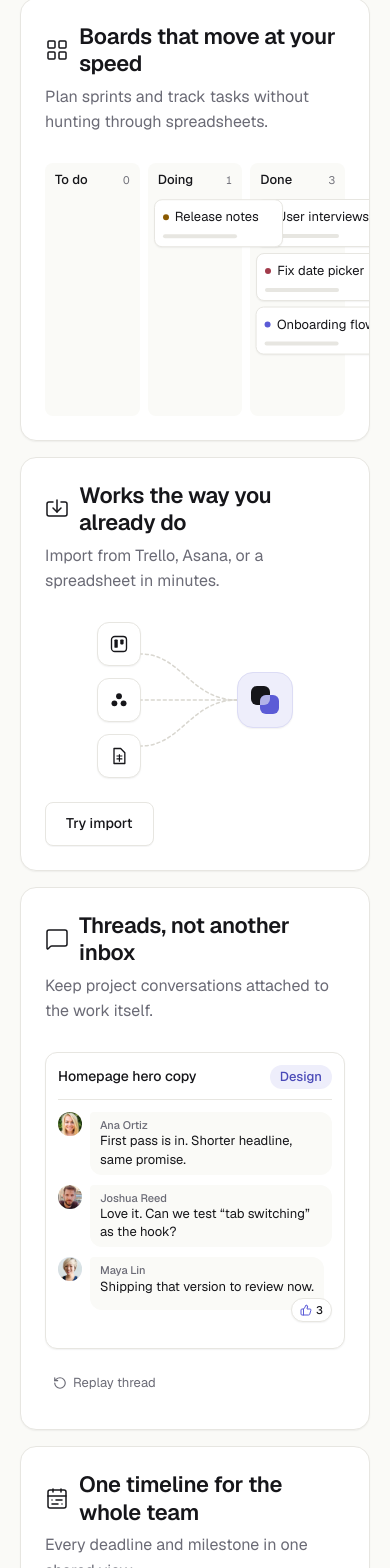
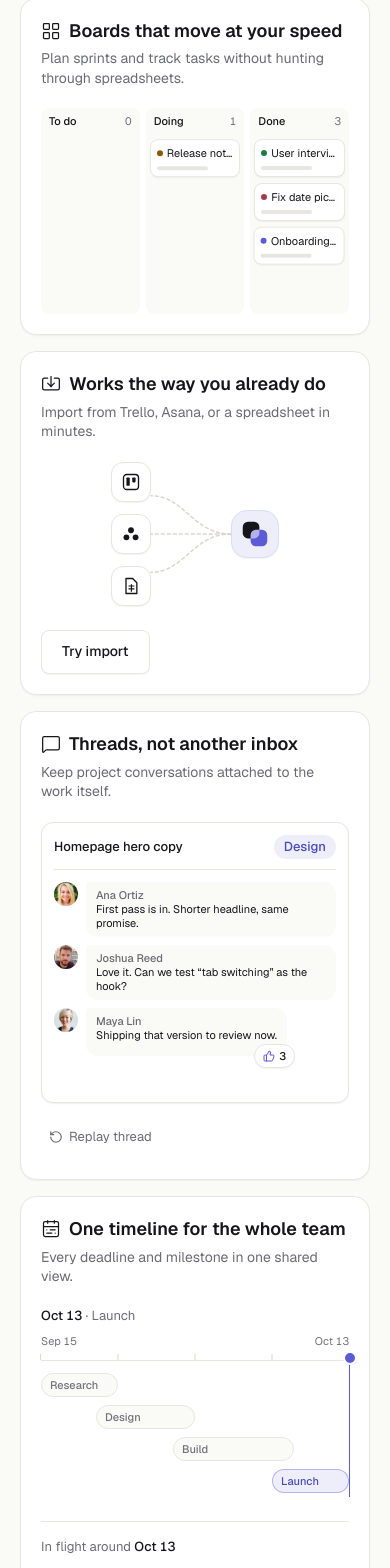
Before and after one commit to kcritesh/novi, a Next.js app: page / in a window 390 px wide. Shown: the part 2074-3642 px from the top of the page. Built offline with nearby package versions, Linux system fonts and the light colour scheme.

Commit message:
feat(features): adjust FeatureCard padding and update icon size for improved layout

```diff
--- a/src/components/demos/board-shuffle-demo.tsx
+++ b/src/components/demos/board-shuffle-demo.tsx
@@ -54,17 +54,17 @@ export function BoardShuffleDemo() {
       aria-hidden
       onPointerEnter={() => setPaused(true)}
       onPointerLeave={() => setPaused(false)}
-      className="grid grid-cols-3 gap-2"
+      className="grid grid-cols-3 gap-1.5 sm:gap-2"
     >
       <LayoutGroup>
         {features.boards.columns.map((title, index) => (
-          <div key={title} className="flex flex-col gap-1.5 rounded-control bg-paper p-1.5">
+          <div key={title} className="flex min-w-0 flex-col gap-1.5 rounded-control bg-paper p-1 sm:p-1.5">
             <div className="flex items-center justify-between px-1 pt-0.5 pb-1">
-              <span className="text-caption font-medium text-ink">{title}</span>
+              <span className="truncate text-micro font-medium text-ink sm:text-caption">{title}</span>
               <span className="text-micro text-subtle tabular-nums">{columns[index].length}</span>
             </div>
             {/* Invisible stack of every card shares the grid cell so columns reserve full-board height and never grow mid-shuffle. */}
-            <div className="grid">
+            <div className="grid grid-cols-[minmax(0,1fr)]">
               <div className="invisible col-start-1 row-start-1 flex flex-col gap-1.5">
                 {features.boards.cards.map((card) => (
                   <BoardCard key={card.id} card={card} />
@@ -87,12 +87,12 @@ export function BoardShuffleDemo() {
 
 function BoardCard({ card }: { card: (typeof features.boards.cards)[number] }) {
   return (
-    <div className="rounded-control border border-hairline bg-surface px-2 py-2 shadow-card">
-      <div className="flex items-center gap-1.5">
+    <div className="rounded-control border border-hairline bg-surface px-1.5 py-1.5 shadow-card sm:px-2 sm:py-2">
+      <div className="flex min-w-0 items-center gap-1 sm:gap-1.5">
         <span className={cn("size-1.5 shrink-0 rounded-full", toneDot[card.tone])} />
-        <span className="truncate text-caption text-ink">{card.title}</span>
+        <span className="truncate text-micro text-ink sm:text-caption">{card.title}</span>
       </div>
-      <span className="mt-2 block h-1 w-2/3 rounded-full bg-hairline" />
+      <span className="mt-1.5 block h-1 w-2/3 sm:mt-2 rounded-full bg-hairline" />
     </div>
   );
 }
--- a/src/components/demos/import-demo.tsx
+++ b/src/components/demos/import-demo.tsx
@@ -21,14 +21,14 @@ export function ImportDemo() {
             return (
               <span
                 key={source.id}
-                className="flex size-11 items-center justify-center rounded-card border border-hairline bg-surface text-ink shadow-card"
+                className="flex size-10 items-center sm:size-11 justify-center rounded-card border border-hairline bg-surface text-ink shadow-card"
               >
                 <Glyph className="size-5" />
               </span>
             );
           })}
         </div>
-        <svg viewBox="0 0 96 120" className="h-38 w-24 shrink-0 overflow-visible" fill="none">
+        <svg viewBox="0 0 96 120" className="h-36 w-20 shrink-0 sm:h-38 sm:w-24 overflow-visible" fill="none">
           {connectors.map((d) => (
             <path
               key={d}
@@ -41,8 +41,8 @@ export function ImportDemo() {
             />
           ))}
         </svg>
-        <span className="flex size-14 items-center justify-center rounded-panel border border-accent-line bg-accent-tint shadow-card">
-          <LogoMark className="size-8" />
+        <span className="flex size-12 items-center justify-center rounded-panel sm:size-14 border border-accent-line bg-accent-tint shadow-card">
+          <LogoMark className="size-7 sm:size-8" />
         </span>
       </div>
 
--- a/src/components/demos/thread-demo.tsx
+++ b/src/components/demos/thread-demo.tsx
@@ -65,11 +65,11 @@ export function ThreadDemo() {
     <div ref={ref} className="relative">
       <div className="rounded-card border border-hairline bg-surface p-3 shadow-card" aria-hidden>
         <div className="flex items-center justify-between gap-2 border-b border-hairline pb-2.5">
-          <span className="text-label font-medium text-ink">{task.title}</span>
+          <span className="truncate text-caption font-medium text-ink sm:text-label">{task.title}</span>
           <Pill tone={task.tag.tone}>{task.tag.label}</Pill>
         </div>
 
-        <ul className="mt-3 flex min-h-56 flex-col gap-2.5">
+        <ul className="mt-3 flex min-h-52 flex-col gap-2 sm:min-h-56 sm:gap-2.5">
           <AnimatePresence initial={false}>
             {messages.slice(0, view.shown).map((message, index) => {
               const isLatest = index === view.shown - 1;
@@ -90,7 +90,7 @@ export function ThreadDemo() {
                     )}
                   >
                     <p className="text-micro font-medium text-muted">{message.author.name}</p>
-                    <p className="text-caption text-ink">{text}</p>
+                    <p className="text-micro text-ink sm:text-caption">{text}</p>
                     {index === messages.length - 1 && (
                       <AnimatePresence>
                         {view.reacted && (
--- a/src/components/demos/timeline-demo.tsx
+++ b/src/components/demos/timeline-demo.tsx
@@ -140,10 +140,10 @@ export function TimelineDemo() {
           {milestones.map((milestone) => {
             const on = day >= milestone.from && day <= milestone.to;
             return (
-              <li key={milestone.label} className="relative h-7">
+              <li key={milestone.label} className="relative h-6 sm:h-7">
                 <span
                   className={cn(
-                    "absolute inset-y-0 flex items-center rounded-full border px-2.5 text-caption font-medium whitespace-nowrap transition-colors duration-base",
+                    "absolute inset-y-0 flex items-center overflow-hidden rounded-full border px-2 text-micro font-medium whitespace-nowrap sm:px-2.5 sm:text-caption transition-colors duration-base",
                     on ? barTone[milestone.tone].on : barTone[milestone.tone].off,
                   )}
                   style={{
@@ -213,15 +213,15 @@ export function TimelineDemo() {
                 animate={{ opacity: 1, y: 0 }}
                 exit={{ opacity: 0, scale: 0.96 }}
                 transition={spring.soft}
-                className="flex items-center gap-3 rounded-card border border-hairline bg-paper px-3 py-2.5"
+                className="flex items-center gap-2.5 rounded-card border border-hairline bg-paper px-2.5 py-2 sm:gap-3 sm:px-3 sm:py-2.5"
               >
                 <Avatar name={milestone.owner.name} src={milestone.owner.photo} tone={milestone.owner.tone} size="md" />
                 <div className="min-w-0">
-                  <p className="text-label font-medium text-ink">
+                  <p className="text-caption font-medium text-ink sm:text-label">
                     {milestone.label}
                     <span className="font-normal text-muted"> · due {dateAt(milestone.to)}</span>
                   </p>
-                  <p className="truncate text-caption text-muted">{milestone.detail}</p>
+                  <p className="truncate text-micro text-muted sm:text-caption">{milestone.detail}</p>
                 </div>
               </motion.li>
             ))}
--- a/src/components/sections/features.tsx
+++ b/src/components/sections/features.tsx
@@ -29,18 +29,18 @@ function FeatureCard({ icon: Icon, title, description, className, children }: Fe
       <article
         onPointerMove={spotlight.onPointerMove}
         className={cn(
-          "group relative isolate flex h-full flex-col overflow-hidden rounded-panel border border-hairline bg-surface p-6 shadow-card sm:p-7",
+          "group relative isolate flex h-full flex-col overflow-hidden rounded-panel border border-hairline bg-surface p-5 shadow-card sm:p-7",
           "before:pointer-events-none before:absolute before:inset-0 before:-z-10 before:opacity-0 before:transition-opacity before:duration-slow",
           "before:bg-[radial-gradient(28rem_circle_at_var(--spot-x,50%)_var(--spot-y,50%),var(--color-accent-tint),transparent_65%)]",
           "hover:before:opacity-100",
         )}
       >
-        <div className="flex items-center gap-2.5">
-          <Icon aria-hidden className="size-6 shrink-0 text-ink" strokeWidth={1.5} />
-          <h3 className="text-title font-semibold text-ink">{title}</h3>
+        <div className="flex items-center gap-2 sm:gap-2.5">
+          <Icon aria-hidden className="size-5 shrink-0 text-ink sm:size-6" strokeWidth={1.5} />
+          <h3 className="text-body-lg leading-snug font-semibold text-ink sm:text-title">{title}</h3>
         </div>
-        <Text className="mt-1.5 max-w-md">{description}</Text>
-        <div className="mt-7 flex-1">{children}</div>
+        <Text className="mt-1.5 max-w-md text-label sm:text-body">{description}</Text>
+        <div className="mt-5 flex-1 sm:mt-7">{children}</div>
       </article>
     </RevealItem>
   );
```
